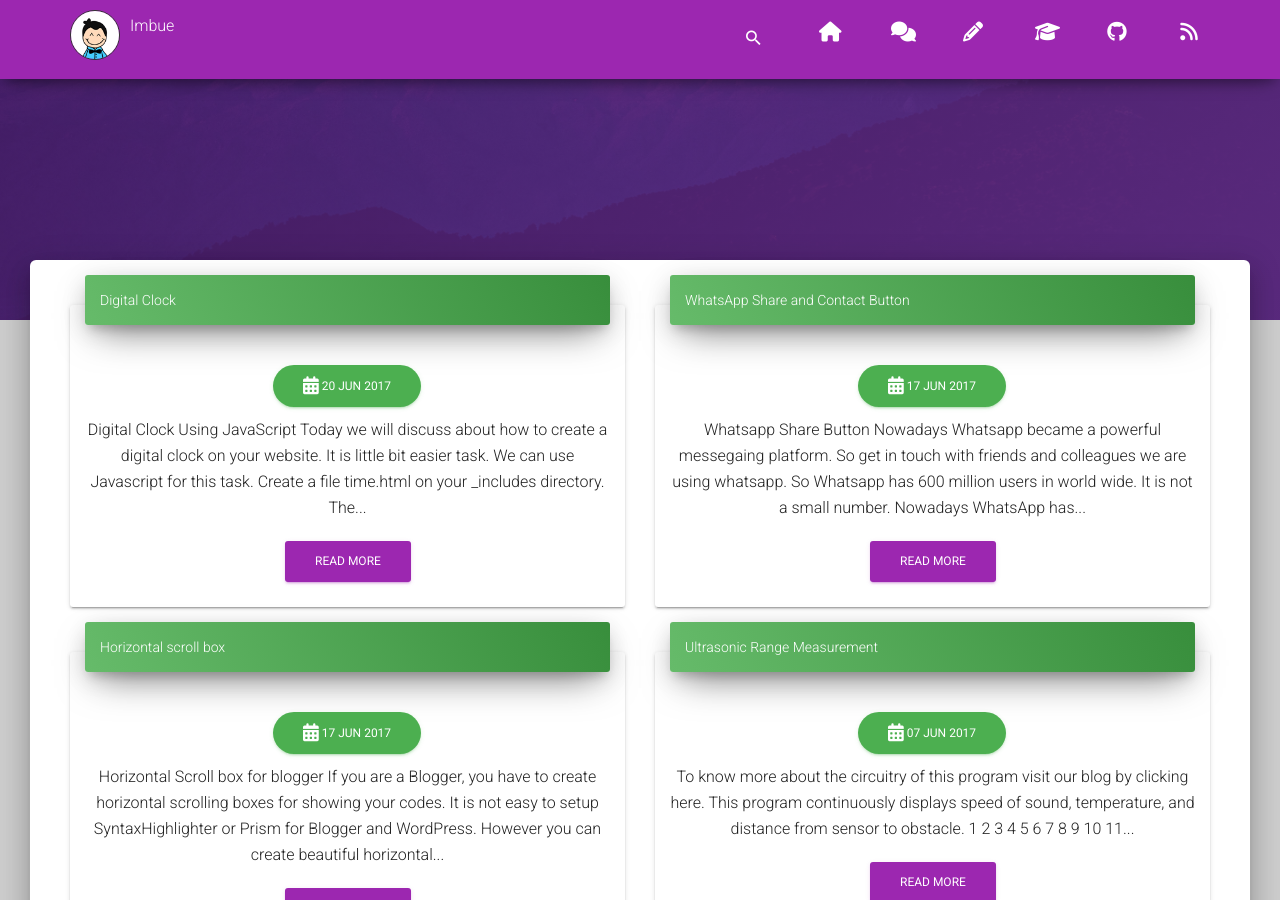
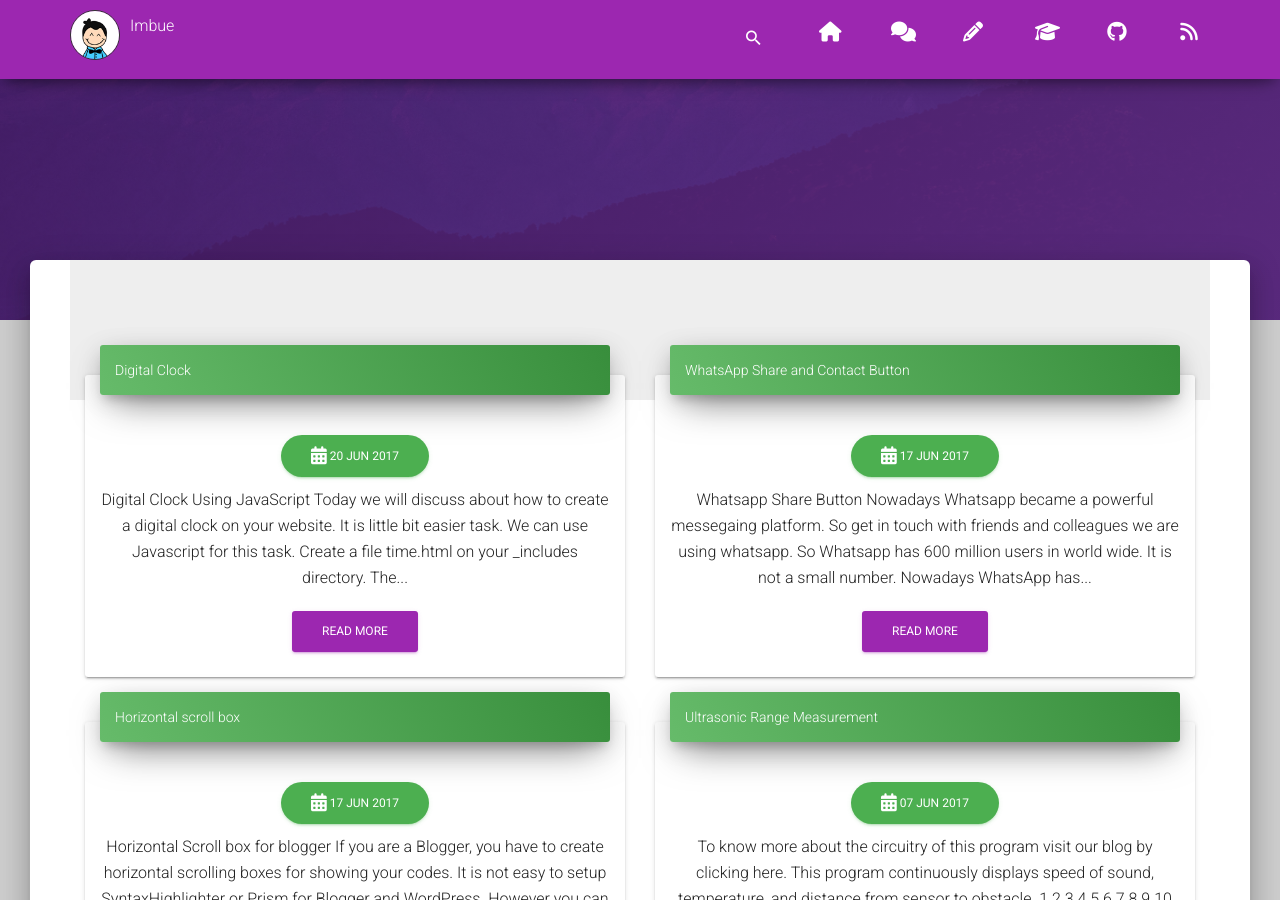
Before and after one commit to tip4programs/imbue, a Jekyll site: the page built from index.html, in a window 1280 px wide and 900 px high, scrolled down 490 px. Built offline with Jekyll 4.4.1, drawn with Linux system fonts in a browser that asks for light colours; nearby versions of some CDN libraries; the list of posts is cut into pages by our own code.

Commit message:
Update index.html

```diff
--- a/index.html
+++ b/index.html
@@ -3,7 +3,7 @@ layout: default
 title: Welcome to Our Blog
 ---
 
-<div class="row">
+<div class="section section-tabs">
 {% for post in paginator.posts %}
 <div class="col-md-6">
         <div class="card card-nav-tabs">
@@ -30,7 +30,7 @@ title: Welcome to Our Blog
       </div>
     </div>
        {% endfor %}
-    <div>
+  </div>
     <!-- Pagination links -->
 <div class="section section-pagination">
 <div class="text-center">
```
